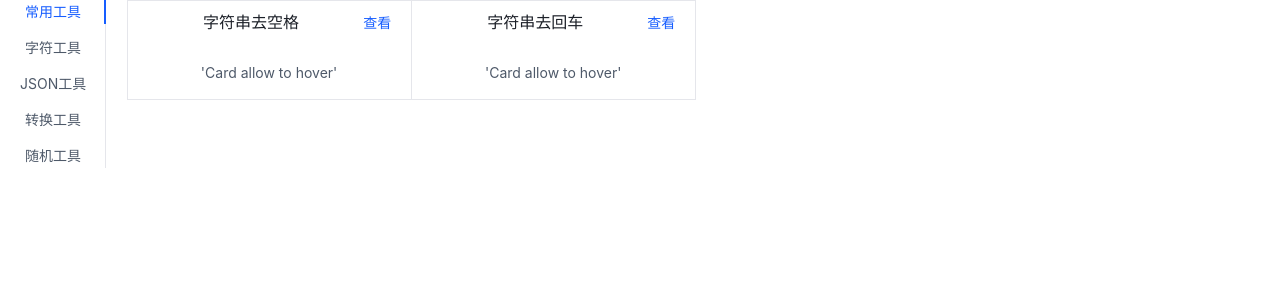
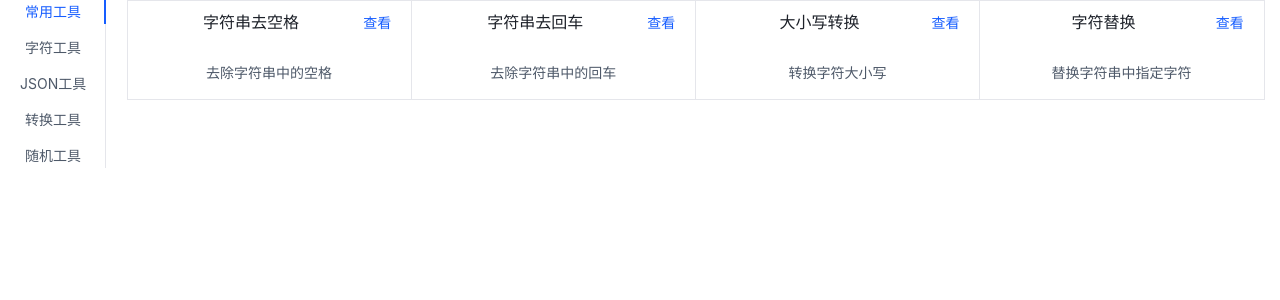
Before and after one commit to Mutantcat-Working-Group/Honeycomb, a Vue app: page / in a window 1280 px wide. Shown: the top 300 px of the page. Built offline with nearby package versions, Linux system fonts and the light colour scheme.

Commit message:
feat:去除菜单栏

```diff
--- a/src/components/Menu.vue
+++ b/src/components/Menu.vue
@@ -9,6 +9,53 @@ import { ref } from 'vue'
       <a-col :span="24">
         <a-tabs position="left">
           <a-tab-pane key="1" title="常用工具">
+            <div class="tool-container">
+              <a-card :bordered="false" :style="{ width: '99%' }">
+                <a-card-grid :style="{ width: '25%' }">
+                  <a-card class="card-demo" title="字符串去空格" :bordered="false">
+                    <template #extra>
+                      <a-link>查看</a-link>
+                    </template>
+                    <p :style="{ margin: 0 }">
+                      去除字符串中的空格
+                    </p>
+                  </a-card>
+                </a-card-grid>
+                <a-card-grid :style="{ width: '25%' }">
+                  <a-card class="card-demo" title="字符串去回车" :bordered="false">
+                    <template #extra>
+                      <a-link>查看</a-link>
+                    </template>
+                    <p :style="{ margin: 0 }">
+                      去除字符串中的回车
+                    </p>
+                  </a-card>
+                </a-card-grid>
+                <a-card-grid :style="{ width: '25%' }">
+                  <a-card class="card-demo" title="大小写转换" :bordered="false">
+                    <template #extra>
+                      <a-link>查看</a-link>
+                    </template>
+                    <p :style="{ margin: 0 }">
+                      转换字符大小写
+                    </p>
+                  </a-card>
+                </a-card-grid>
+                <a-card-grid :style="{ width: '25%' }">
+                  <a-card class="card-demo" title="字符替换" :bordered="false">
+                    <template #extra>
+                      <a-link>查看</a-link>
+                    </template>
+                    <p :style="{ margin: 0 }">
+                      替换字符串中指定字符
+                    </p>
+                  </a-card>
+                </a-card-grid>
+
+              </a-card>
+            </div>
+          </a-tab-pane>
+          <a-tab-pane key="2" title="字符工具">
             <div class="tool-container">
               <a-card :bordered="false" :style="{ width: '99%' }">
                 <a-card-grid :style="{ width: '25%' }">
@@ -34,17 +81,83 @@ import { ref } from 'vue'
               </a-card>
             </div>
           </a-tab-pane>
-          <a-tab-pane key="2" title="字符工具">
-            Content of Tab Panel 1
-          </a-tab-pane>
           <a-tab-pane key="3" title="JSON工具">
-            Content of Tab Panel 2
+            <div class="tool-container">
+              <a-card :bordered="false" :style="{ width: '99%' }">
+                <a-card-grid :style="{ width: '25%' }">
+                  <a-card class="card-demo" title="字符串去空格" :bordered="false">
+                    <template #extra>
+                      <a-link>查看</a-link>
+                    </template>
+                    <p :style="{ margin: 0 }">
+                      'Card allow to hover'
+                    </p>
+                  </a-card>
+                </a-card-grid>
+                <a-card-grid :style="{ width: '25%' }">
+                  <a-card class="card-demo" title="字符串去回车" :bordered="false">
+                    <template #extra>
+                      <a-link>查看</a-link>
+                    </template>
+                    <p :style="{ margin: 0 }">
+                      'Card allow to hover'
+                    </p>
+                  </a-card>
+                </a-card-grid>
+              </a-card>
+            </div>
           </a-tab-pane>
           <a-tab-pane key="4" title="转换工具">
-            Content of Tab Panel 3
+            <div class="tool-container">
+              <a-card :bordered="false" :style="{ width: '99%' }">
+                <a-card-grid :style="{ width: '25%' }">
+                  <a-card class="card-demo" title="字符串去空格" :bordered="false">
+                    <template #extra>
+                      <a-link>查看</a-link>
+                    </template>
+                    <p :style="{ margin: 0 }">
+                      'Card allow to hover'
+                    </p>
+                  </a-card>
+                </a-card-grid>
+                <a-card-grid :style="{ width: '25%' }">
+                  <a-card class="card-demo" title="字符串去回车" :bordered="false">
+                    <template #extra>
+                      <a-link>查看</a-link>
+                    </template>
+                    <p :style="{ margin: 0 }">
+                      'Card allow to hover'
+                    </p>
+                  </a-card>
+                </a-card-grid>
+              </a-card>
+            </div>
           </a-tab-pane>
           <a-tab-pane key="5" title="随机工具">
-            Content of Tab Panel 3
+            <div class="tool-container">
+              <a-card :bordered="false" :style="{ width: '99%' }">
+                <a-card-grid :style="{ width: '25%' }">
+                  <a-card class="card-demo" title="字符串去空格" :bordered="false">
+                    <template #extra>
+                      <a-link>查看</a-link>
+                    </template>
+                    <p :style="{ margin: 0 }">
+                      'Card allow to hover'
+                    </p>
+                  </a-card>
+                </a-card-grid>
+                <a-card-grid :style="{ width: '25%' }">
+                  <a-card class="card-demo" title="字符串去回车" :bordered="false">
+                    <template #extra>
+                      <a-link>查看</a-link>
+                    </template>
+                    <p :style="{ margin: 0 }">
+                      'Card allow to hover'
+                    </p>
+                  </a-card>
+                </a-card-grid>
+              </a-card>
+            </div>
           </a-tab-pane>
         </a-tabs>
       </a-col>
```
Also changed, not shown: 2 other files (tests, documents, lock files or other folders).
